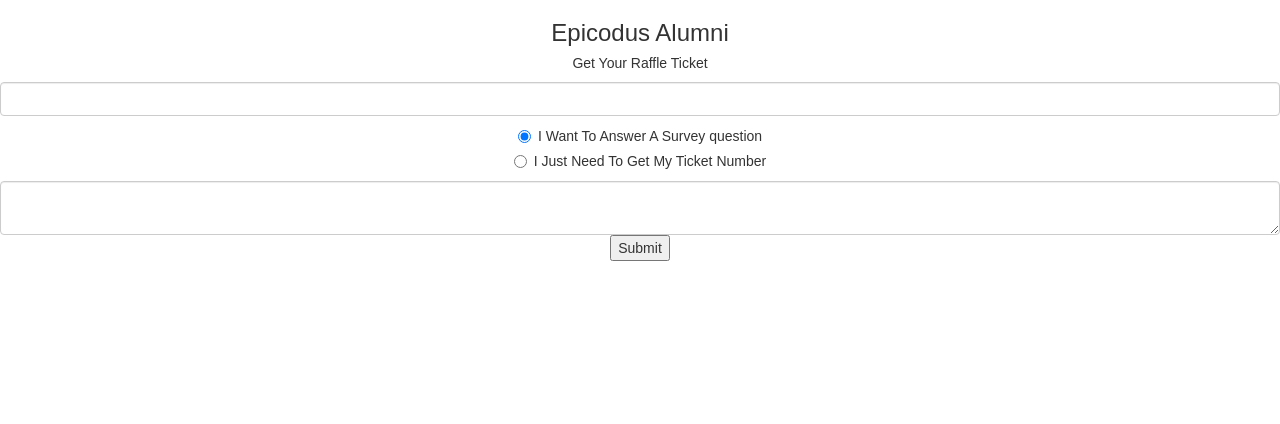
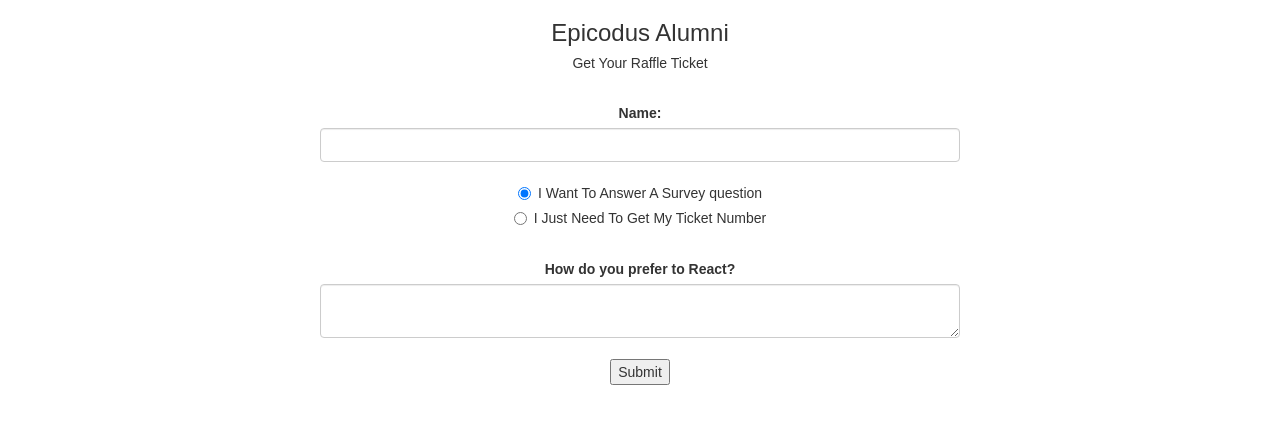
Before and after one commit to maigen/raffleSurvey, a React (Create React App) app: page / in a window 1280 px wide. Shown: the top 424 px of the page. Built offline with nearby package versions, Linux system fonts and the light colour scheme.

Commit message:
question form layout

```diff
--- a/src/App.css
+++ b/src/App.css
@@ -8,6 +8,18 @@
 
 .App {
   text-align: center;
+}
+
+.question-form {
+  max-width: 50%;
+  margin: auto;
+}
+.question-form .form-control {
+  margin-bottom: 1.5em;
+}
+
+.question-form .control-label {
+  margin-top: 1.5em;
 }
 
 .ticket {
--- a/src/Landing.js
+++ b/src/Landing.js
@@ -1,5 +1,5 @@
 import React, { Component } from 'react';
-import { FormControl, Radio } from 'react-bootstrap';
+import { FormControl, ControlLabel, Radio } from 'react-bootstrap';
 
 class Landing extends Component {
   componentWillMount() {
@@ -17,10 +17,10 @@ class Landing extends Component {
       <div>
         <h3>Epicodus Alumni</h3>
         <h5>Get Your Raffle Ticket</h5>
-        <div>
+        <div className="question-form">
+        <ControlLabel>Name: </ControlLabel>
           <FormControl
             type="text"
-            label="name"
             onChange={this.recordInfo.bind(this, "name")}
           />
 
@@ -31,11 +31,11 @@ class Landing extends Component {
             I Just Need To Get My Ticket Number
           </Radio>
 
+          <ControlLabel>{this.props.question}</ControlLabel>
           <FormControl
             className={surveyClass}
             componentClass="textarea"
             type="text"
-            label={this.props.question}
             onChange={this.recordInfo.bind(this, "answer")}
           />
           <button onClick={this.sendRequest.bind(this)}>{btnTxt}</button>
```
